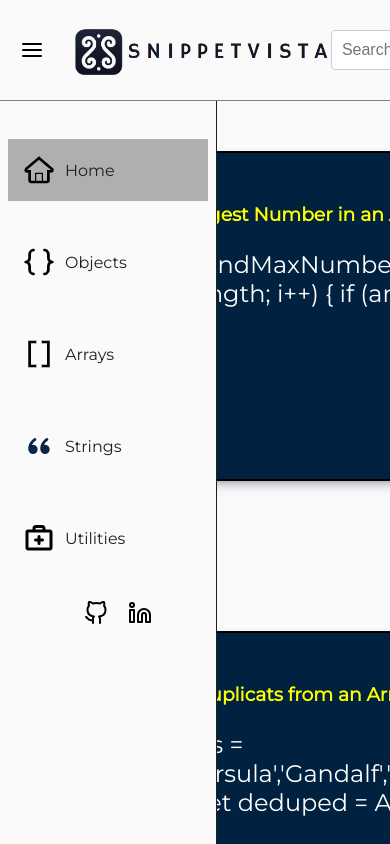
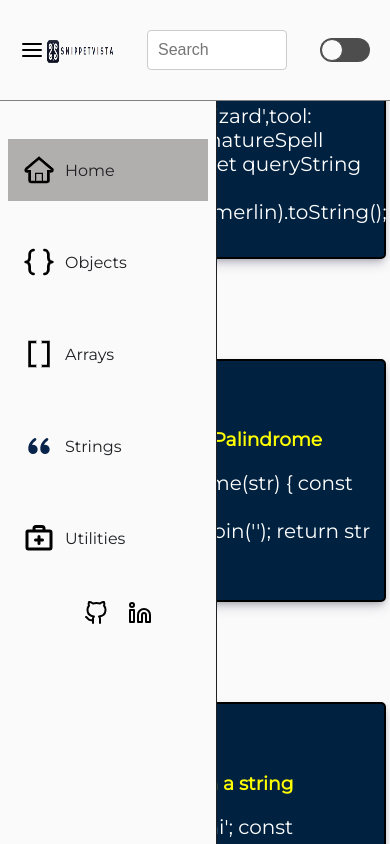
Before and after one commit to vukas86/snippetvista, a React (Create React App) app: page / in a window 390 px wide. Built offline with nearby package versions, Linux system fonts and the light colour scheme.

Commit message:
work on responsive design

```diff
--- a/src/components/Main/Main.js
+++ b/src/components/Main/Main.js
@@ -7,6 +7,7 @@ function Main() {
 
   return (
     <section className="main-section">
+      <div className="main-content">
         {searchResult.query !== "" && data.length !== 0
           ? data.map((item) => (
               <div key={item.id} className="content-container">
@@ -34,6 +35,7 @@ function Main() {
                 </article>
               </div>
             ))}
+      </div>
     </section>
   );
 }
--- a/src/components/Navbar/Navbar.module.css
+++ b/src/components/Navbar/Navbar.module.css
@@ -26,3 +26,12 @@
 .hamIcon:active {
   background-color: rgb(142, 140, 140);
 }
+
+@media only screen and (max-width: 550px),
+  only screen and (max-device-width: 550px) {
+  .logoImg {
+    margin-left: 0;
+    width: 70px;
+    height: 35px;
+  }
+}
--- a/src/components/Navbar/Search.module.css
+++ b/src/components/Navbar/Search.module.css
@@ -10,19 +10,14 @@
   outline: none;
 }
 
-/* .searchBtn {
-  background-color: #fff;
-  border: 1px solid #ccc;
-  border-radius: 4px;
-  margin-left: -2px;
-  cursor: pointer;
-} */
-
-/* .searchBtn img {
-  width: 20px;
-} */
-
 .searchBox:focus {
   border-color: #4285f4; /* YouTube blue color */
   box-shadow: 0 0 8px rgba(66, 133, 244, 0.6);
 }
+
+@media only screen and (max-width: 550px),
+  only screen and (max-device-width: 550px) {
+  .searchBox {
+    width: 140px;
+  }
+}
--- a/src/index.css
+++ b/src/index.css
@@ -232,3 +232,21 @@ article {
     --color-foreground: #efefef;
   }
 }
+
+@media only screen and (max-width: 550px),
+  only screen and (max-device-width: 550px) {
+  .main-section {
+    display: flex;
+    justify-content: center;
+  }
+
+  .content-container {
+    display: flex;
+    flex-direction: column;
+    width: 90%;
+    min-height: 200px;
+  }
+  p {
+    font-size: 20px;
+  }
+}
```
Lines whose indentation alone changed are shown as unchanged.
